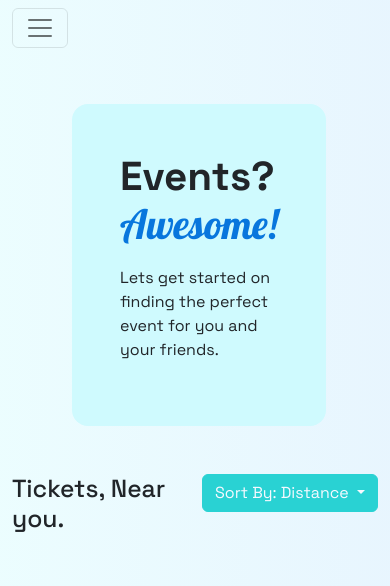
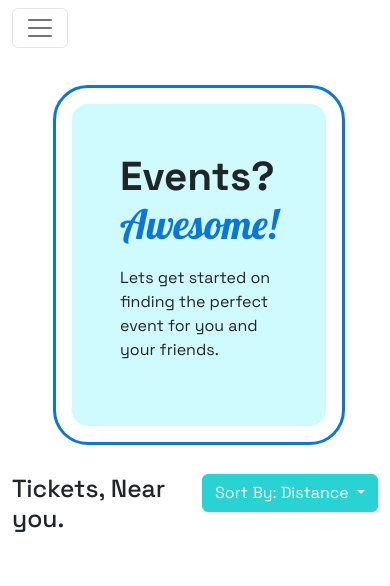
Before and after one commit to ConnaaaR69/WebFrameWorksCA1, a website with bundled scripts: page index.html in a window 390 px wide. Shown: the top 586 px of the page. Built offline with nearby package versions, Linux system fonts and the light colour scheme.

Commit message:
responsive

```diff
--- a/index.html
+++ b/index.html
@@ -61,7 +61,7 @@
 	<div class="container-md">
 		<div class="row m-5">
 			<div class="col-md-7 d-flex align-items-center ">
-				<div class="bg-secondary-light p-5 rounded-4">
+				<div class="bg-secondary-light p-5 rounded-4 hero-outline">
 					<p class="display-2">Events? <span class="display-emphasis text-primary ">Awesome!</span> </p>
 					<p>Lets get started on finding the perfect event for you and your friends.</p>
 					<div class="btn-group btn-group-md d-none d-md-flex" role="group" aria-label="Large button group">
--- a/scss/main.scss
+++ b/scss/main.scss
@@ -24,7 +24,7 @@ $heading-sizes: (
     2: 30,
     3: 24,
     4: 18,
-)
+);
 
 //font overrides
 $font-family-base: Space Grotesk, sans-serif;
@@ -66,6 +66,11 @@ $display-emphasis-font-weight: 400;
     border-radius: 50%;
 }
 
+.hero-outline{
+    outline: 3px solid #0876DD;
+    outline-offset: 1rem;
+}
+
 
 
 
```
Also changed, not shown: css/main.css, 1 other file.
